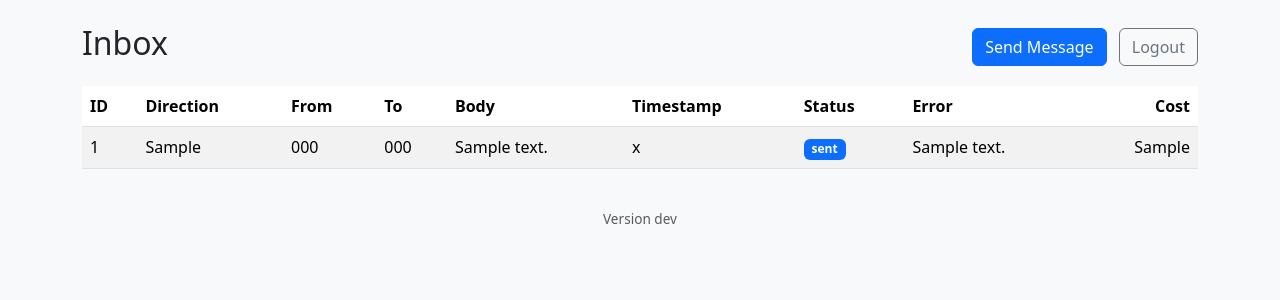
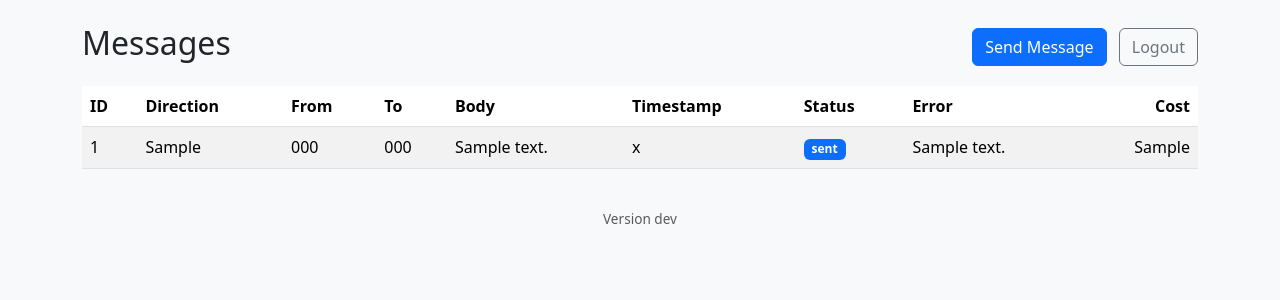
Before and after one commit to Daisy-Chat/telnyx-sms-app, a FastAPI app: page / in a window 1280 px wide. Shown: the top 300 px of the page. Run offline with FastAPI, Linux system fonts and the light colour scheme; the visitor is signed in with stand-in values (Sample User, id 1); tables that the repository leaves empty hold one stand-in row (values such as "Sample post").

Commit message:
correct header

```diff
--- a/app/templates/index.html
+++ b/app/templates/index.html
@@ -16,7 +16,7 @@
     {% endif %}
 
     <div class="d-flex justify-content-between align-items-center mb-3">
-        <h2>Inbox</h2>
+        <h2>Messages</h2>
         <div>
             <a href="/send" class="btn btn-primary">Send Message</a>
             <a href="/logout" class="btn btn-outline-secondary ms-2">Logout</a>
```
